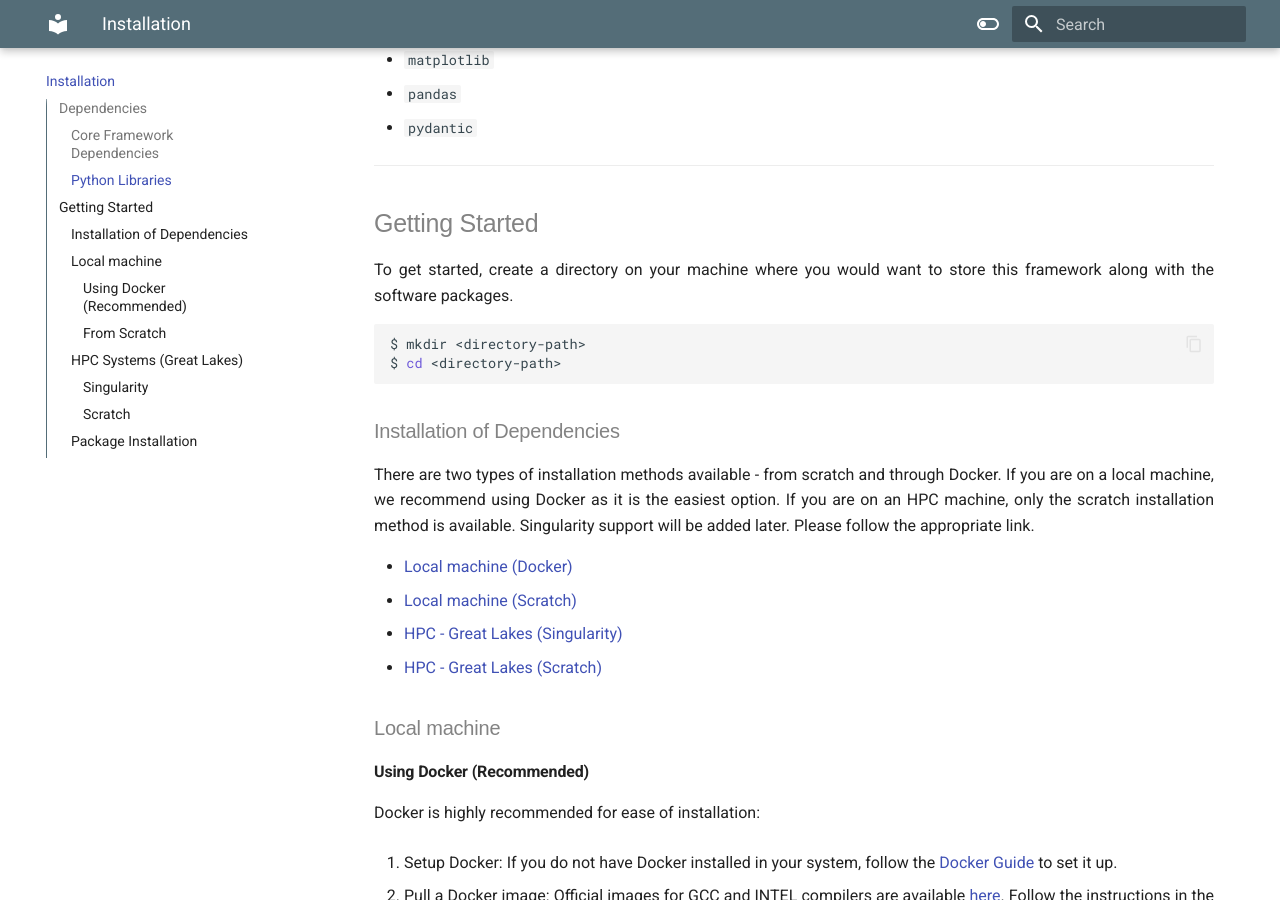
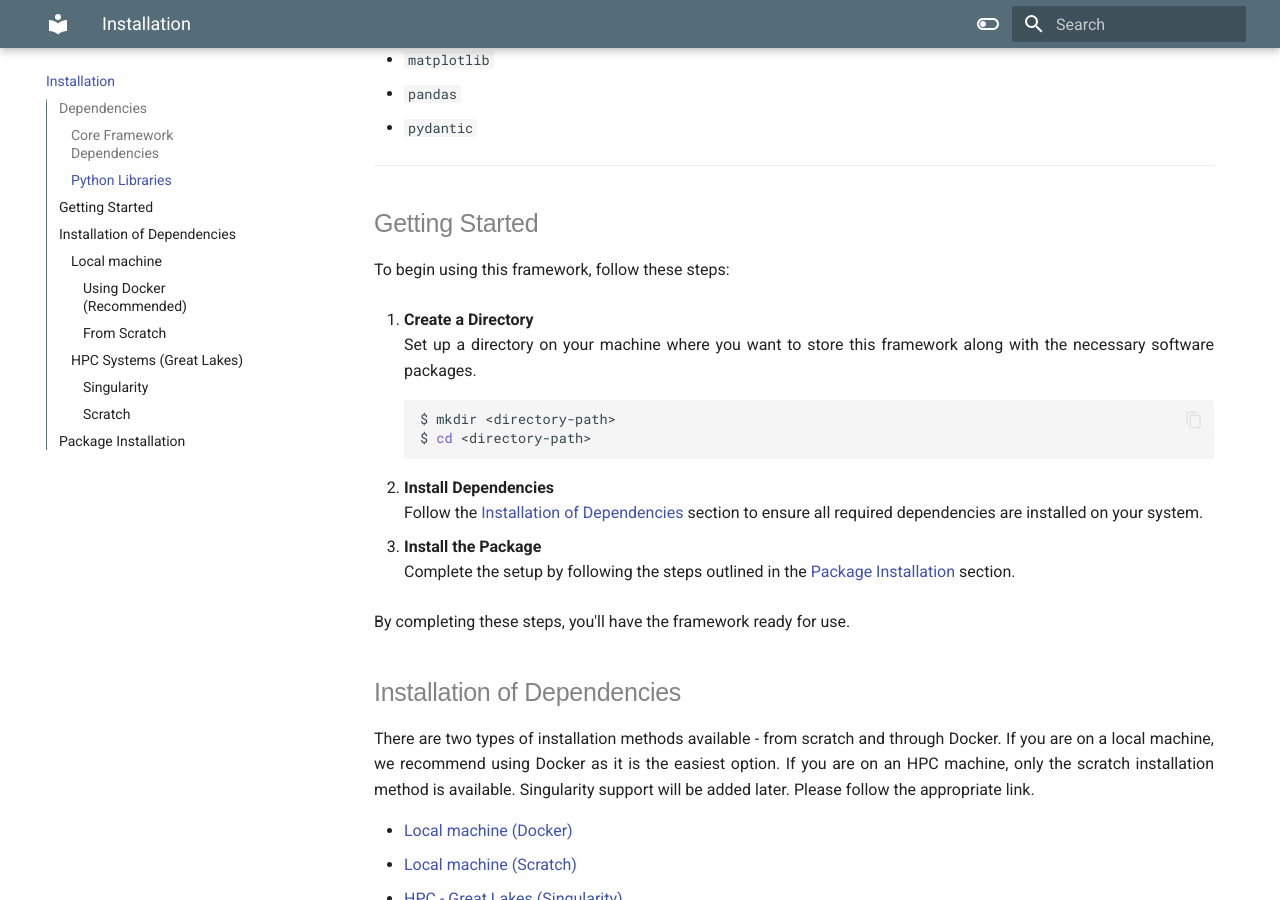
Before and after one commit to gorodetsky-umich/mdss, an MkDocs documentation site: the page built from docs/installation.md, in a window 1280 px wide and 900 px high, scrolled down 1039 px. Built offline with MkDocs 1.6.1 and Material for MkDocs 9.7.7, drawn with Linux system fonts in a browser that asks for light colours.

Commit message:
Modifications to documentation

````diff
--- a/docs/installation.md
+++ b/docs/installation.md
@@ -32,14 +32,26 @@ The following Python libraries are also required:
 
 ---
 ## Getting Started
-To get started, create a directory on your machine where you would want to store this framework along with the software packages.
+To begin using this framework, follow these steps:
 
-```bash
-$ mkdir <directory-path>
-$ cd <directory-path>
-```
+1. **Create a Directory**
+   Set up a directory on your machine where you want to store this framework along with the necessary software packages.
 
-### Installation of Dependencies
+    ```bash
+    $ mkdir <directory-path>
+    $ cd <directory-path>
+    ```
+
+2. **Install Dependencies**
+   Follow the [Installation of Dependencies](#installation-of-dependencies) section to ensure all required dependencies are installed on your system.
+
+3. **Install the Package**
+   Complete the setup by following the steps outlined in the [Package Installation](#package-installation) section.
+
+By completing these steps, you'll have the framework ready for use.
+
+
+## Installation of Dependencies
 
 There are two types of installation methods available - from scratch and through Docker. If you are on a local machine, we recommend using Docker as it is the easiest option. If you are on an HPC machine, only the scratch installation method is available. Singularity support will be added later. Please follow the appropriate link.
 
@@ -119,7 +131,7 @@ These instructions assume that you are on the Great Lakes HPC at UMich.
 
 ---
 
-### Package Installation
+## Package Installation
 
 The following steps are common for personal computers and HPC systems:
 
````
Also changed, not shown: docs/tutorials/usage.md (+1 -1 lines).
